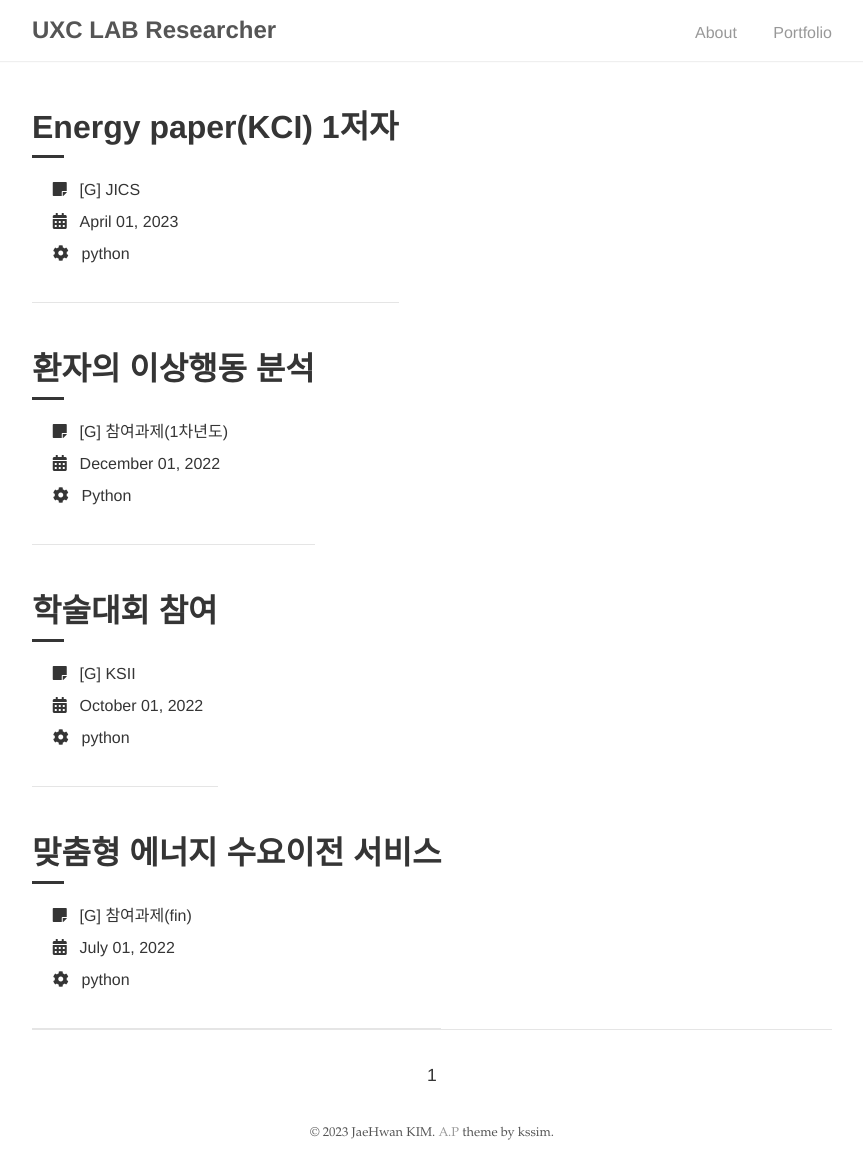
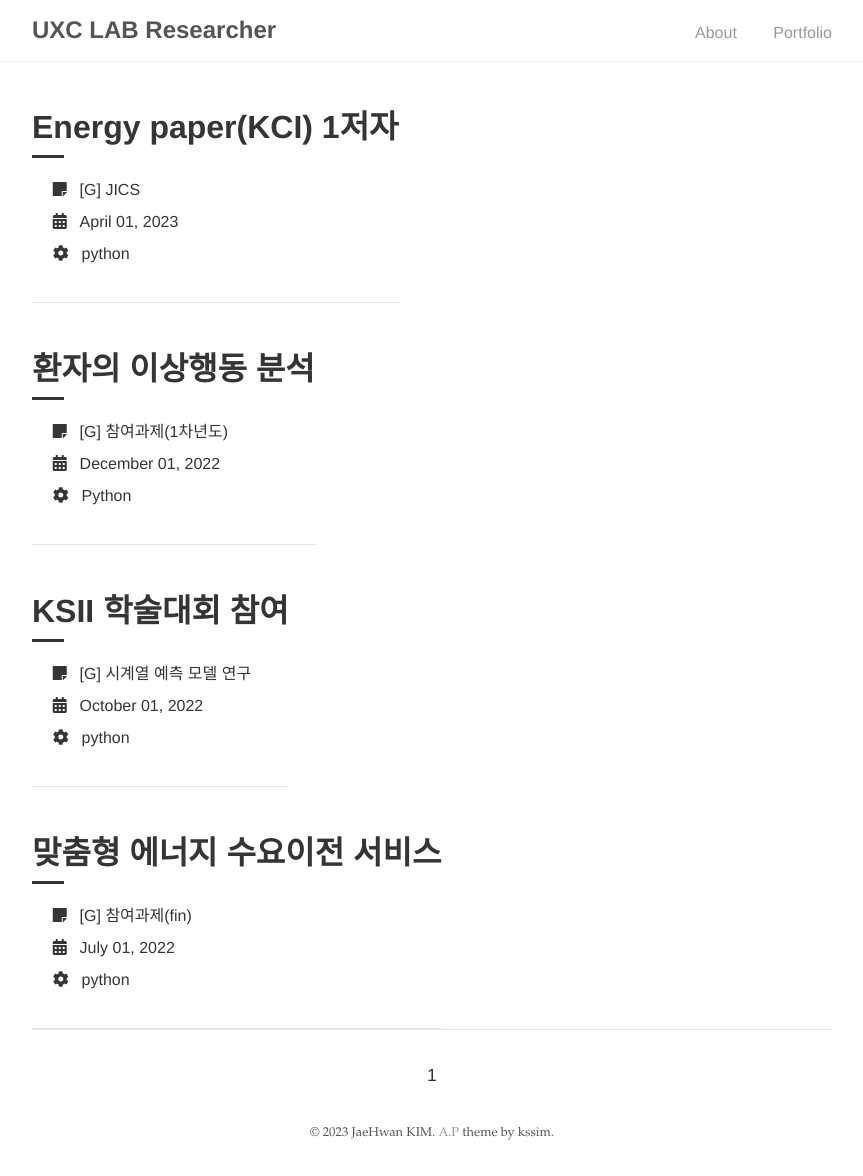
Before and after one commit to kjhwan98/kjhwan98.github.io, a Jekyll site: the page built from portfolio/index.html, in a window 1280 px wide. Shown: the whole page, without its empty margins (208-1071 px from the left). Built offline with Jekyll 4.4.1, drawn with Linux system fonts in a browser that asks for light colours; the list of posts is cut into pages by our own code.

Commit message:
Update 2022-10-01-Conference.md

```diff
--- a/_posts/2022-10-01-Conference.md
+++ b/_posts/2022-10-01-Conference.md
@@ -1,7 +1,7 @@
 ---
 layout: post
-title: "학술대회 참여"
-info: "KSII"
+title: "KSII 학술대회 참여"
+info: "시계열 예측 모델 연구"
 tech: "python"
 type: G
 ---
```
